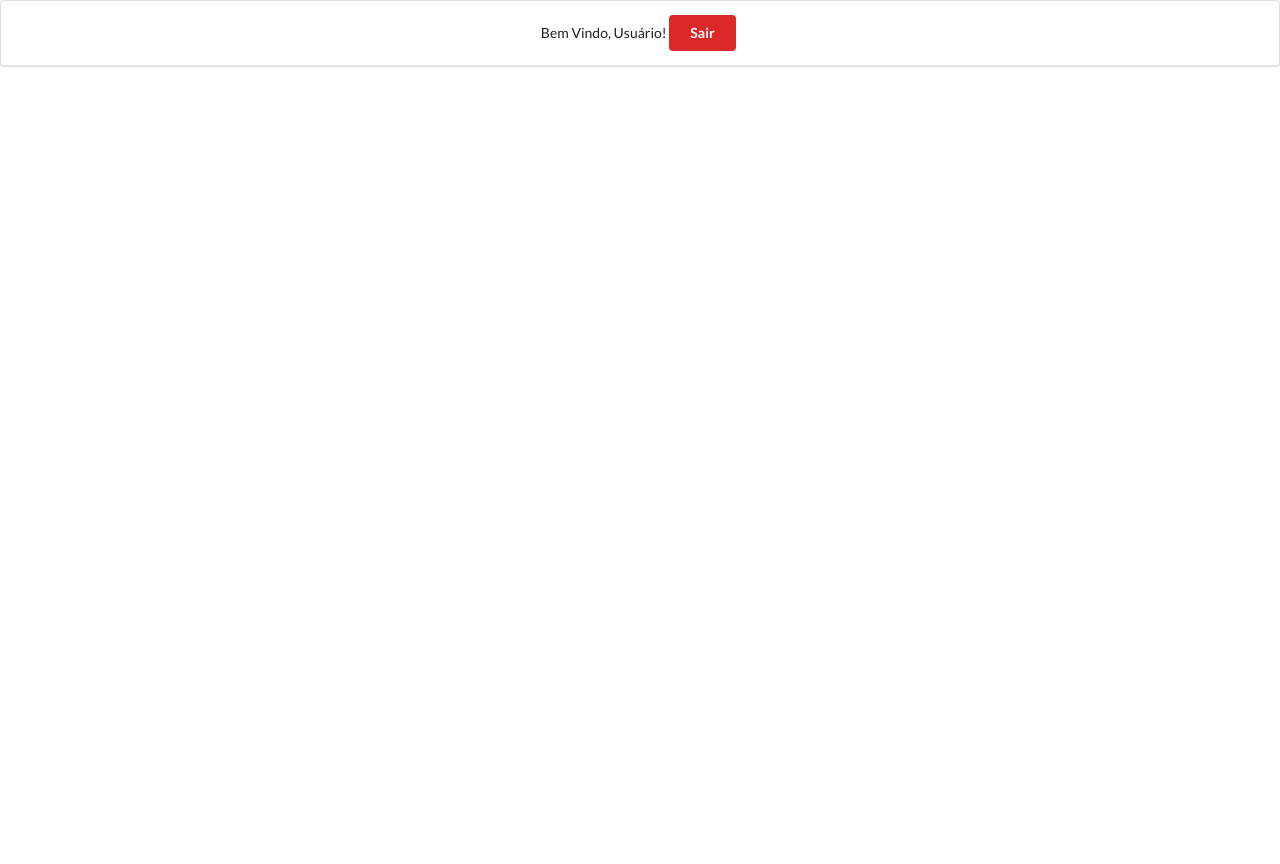
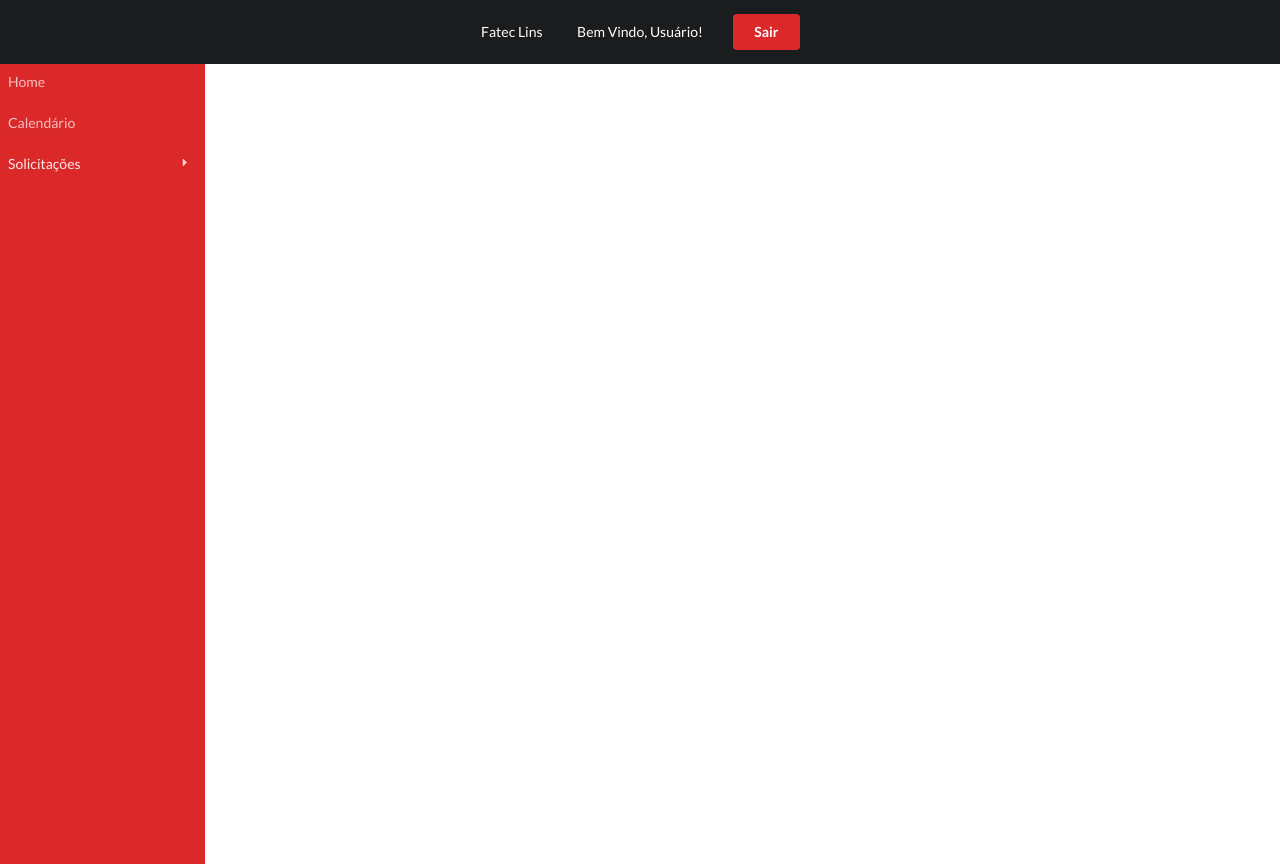
Before and after one commit to yurilimagon/Trabalho-Disp-Mobile--HTML-CSS-JS, a plain HTML site: page admin.html in a window 1280 px wide. Before the commit the page ends 800 px from the top, so only its background shows below. Drawn offline with nearby package versions, Linux system fonts and the light colour scheme.

Commit message:
Improve Admin and Login properties and layout

```diff
--- a/admin.html
+++ b/admin.html
@@ -7,13 +7,31 @@
     <link rel="stylesheet" href="/src/style.css">
     <title>Fatec Lins</title>
 </head>
-<body>
-    <form class="ui segment">
-        <div class="inline field">
+<body class="fundo">
+    <form class="ui equal width center aligned padded grid">
+        <div class="black column">
+            <div class="lateral">
+                Fatec Lins
+            </div>
             Bem Vindo, Usuário!
-            <a id="btn-sair" class="ui red button">Sair</a>
+            <div class="lateral">
+                <a id="btn-sair" class="ui red button">Sair</a>
+            </div>
         </div>
     </form>
+
+    <div id="mn-lateral" class="ui inverted red secondary vertical menu" style="height: 100%; margin-top: 0%; text-align: left;">
+        <a href="#" class="item">Home</a>
+        <a href="#" class="item">Calendário</a>
+        <div class="ui dropdown item">
+          <i class="dropdown icon"></i>Solicitações
+           <div class="menu inverted red">
+            <a href="#" class="item" style="color: white;">Consultar</a>
+            <a href="#" class="item" style="color: white;">Fazer Solicitação</a>
+          </div>
+        </div>
+      </div>
+
 </body>
 <script src="https://ajax.googleapis.com/ajax/libs/jquery/3.5.1/jquery.min.js"></script>
 <script src="https://cdn.jsdelivr.net/npm/semantic-ui@2.4.2/dist/semantic.min.js"></script>
@@ -21,5 +39,7 @@
     $('#btn-sair').click(function(){
         window.open("login.html","_self");
     });
+
+    $('.ui.dropdown').dropdown();
 </script>
 </html>
--- a/src/style.css
+++ b/src/style.css
@@ -1,7 +1,16 @@
-div{
+div {
     text-align: center;
 }
 
-.login{
+.login {
     padding: 20em;
 }
+.lateral {
+    width: 10%;
+    height: 100%;
+    display: inline-block;
+}
+
+.botao-menu {
+    padding: 9999px;
+}
```
Also changed, not shown: login.html (+2 -2 lines).
